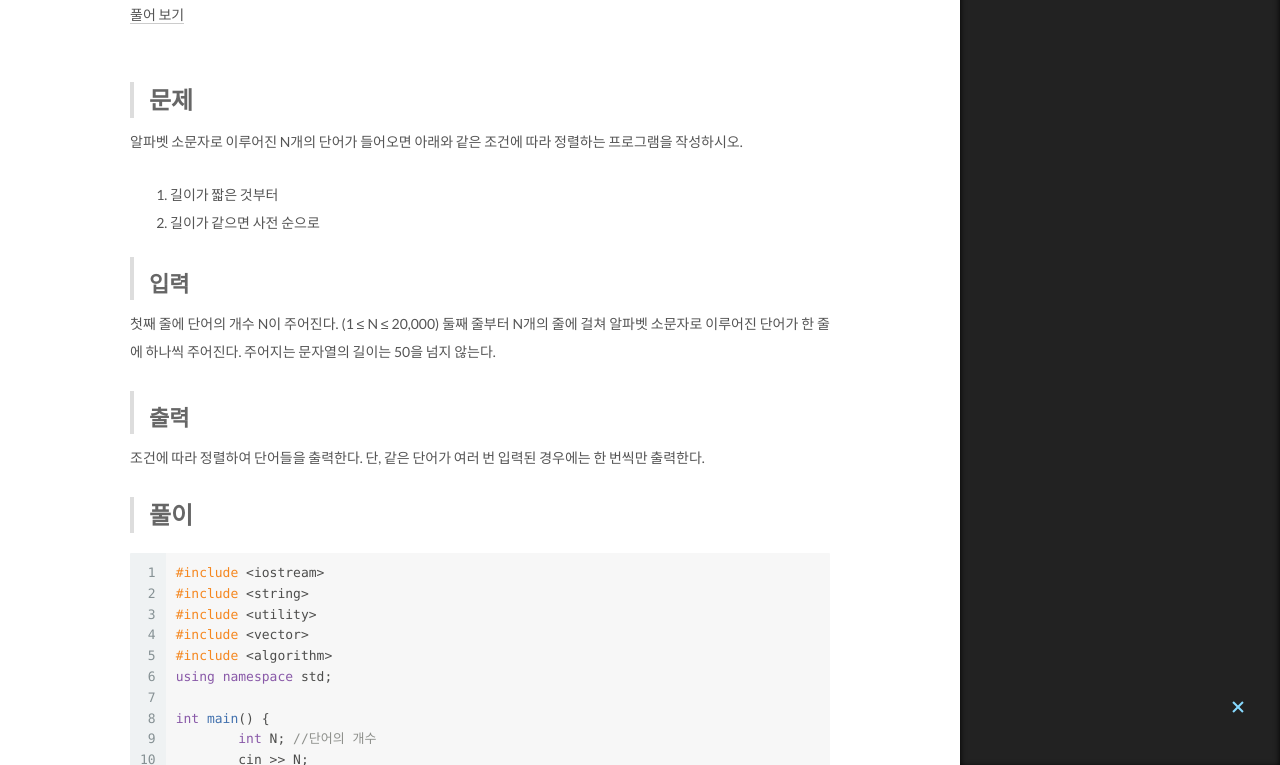
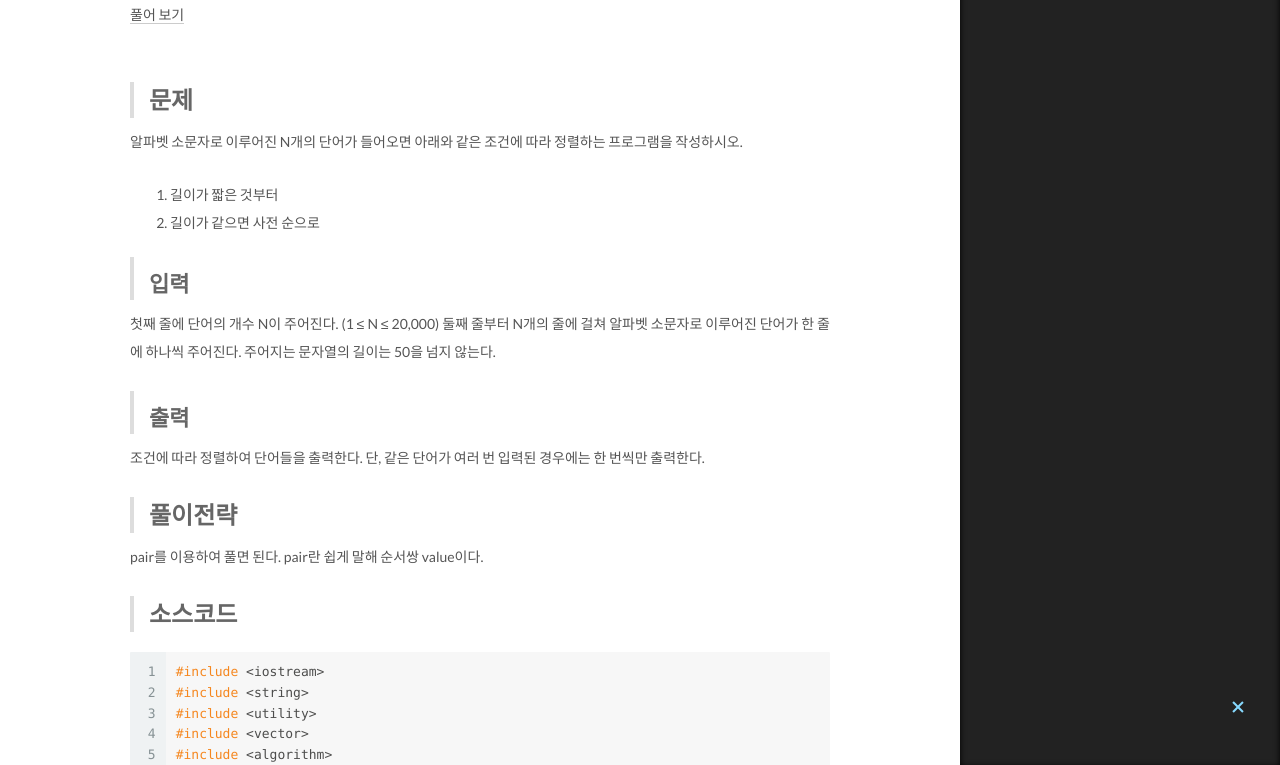
Before and after one commit to Lee-jisang/Lee-jisang.github.io, a Jekyll site: the page built from _posts/BaekJoon/2022-04-11-1181_단어정렬.md, in a window 1280 px wide and 1400 px high, cut to the strip 635-1400 px from the top of the window. Built offline with Jekyll 4.4.1, drawn with Linux system fonts in a browser that asks for light colours.

Commit message:
Update 2022-04-11-1181_단어정렬.md

````diff
--- a/_posts/BaekJoon/2022-04-11-1181_단어정렬.md
+++ b/_posts/BaekJoon/2022-04-11-1181_단어정렬.md
@@ -33,7 +35,11 @@ tags:
 조건에 따라 정렬하여 단어들을 출력한다. 단, 같은 단어가 여러 번 입력된 경우에는 한 번씩만 출력한다.
 <br/>
 
-> # 풀이
+> # 풀이전략
+
+pair를 이용하여 풀면 된다. pair란 쉽게 말해 순서쌍 value이다.
+
+> # 소스코드
 
 ```c++
 #include <iostream>
````
Also changed, not shown: other parts of _posts/BaekJoon/2022-04-11-1181_단어정렬.md (+2 -0 lines).
